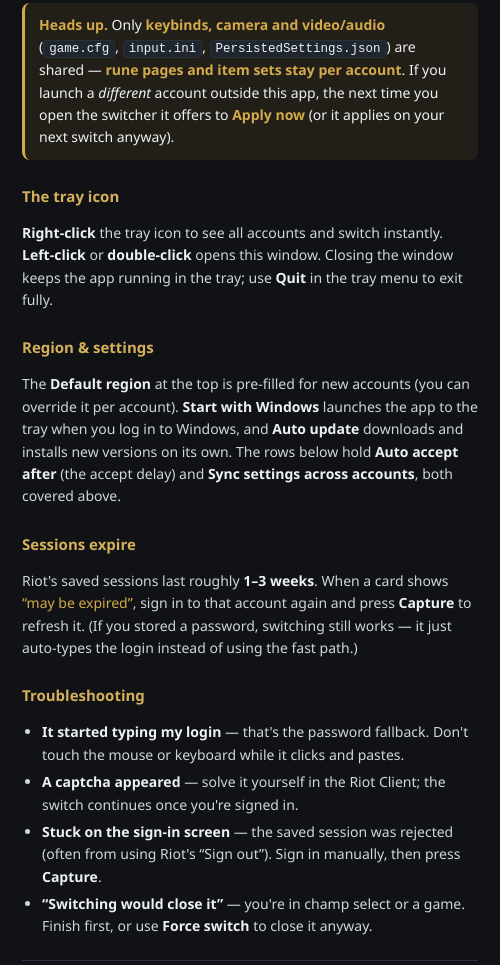
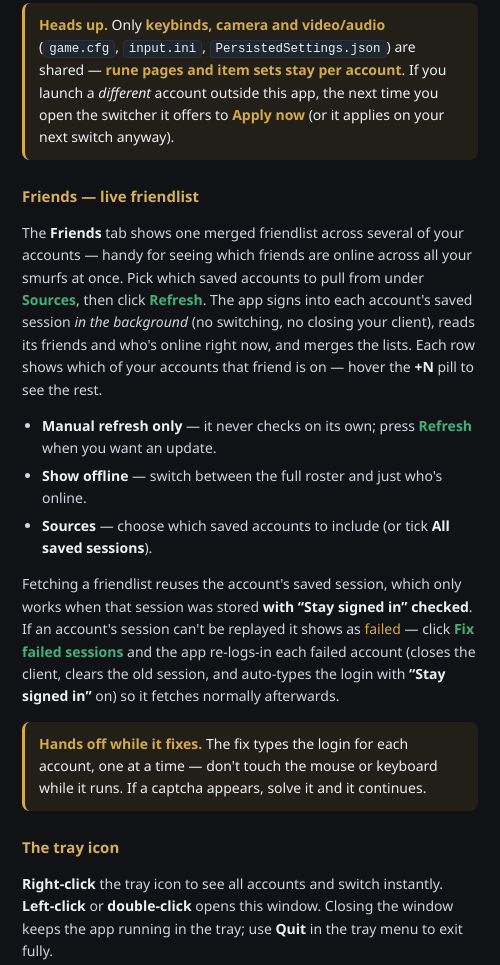
Before and after one commit to Jonas-Merforth/league-account-switcher, an Electron app: page src/help/help.html in a window 500 px wide. Shown: the part 2487-3452 px from the top of the page. Drawn offline with Linux system fonts and the light colour scheme.

Commit message:
Friends: name accounts behind the "+N" pill on hover; document the tab
The condensed "+N" source pill now carries a title listing the accounts it
stands in for, so hovering it names them instead of only showing the count.

Document the Friends / live-friendlist tab (sources, refresh, show-offline,
the +N hover, aggressive fetching, and the "Fix failed sessions" re-login
flow) in the README and the in-app help guide, which didn't mention it yet.

```diff
--- a/src/help/help.html
+++ b/src/help/help.html
@@ -142,6 +142,29 @@
       you open the switcher it offers to <b>Apply now</b> (or it applies on your next switch anyway).
     </div>
 
+    <h2>Friends — live friendlist</h2>
+    <p>The <b>Friends</b> tab shows one merged friendlist across several of your accounts — handy for
+    seeing which friends are online across all your smurfs at once. Pick which saved accounts to pull
+    from under <span class="btnname">Sources</span>, then click <span class="btnname">Refresh</span>.
+    The app signs into each account's saved session <i>in the background</i> (no switching, no closing
+    your client), reads its friends and who's online right now, and merges the lists. Each row shows
+    which of your accounts that friend is on — hover the <b>+N</b> pill to see the rest.</p>
+    <ul>
+      <li><b>Manual refresh only</b> — it never checks on its own; press
+        <span class="btnname">Refresh</span> when you want an update.</li>
+      <li><b>Show offline</b> — switch between the full roster and just who's online.</li>
+      <li><b>Sources</b> — choose which saved accounts to include (or tick <b>All saved sessions</b>).</li>
+    </ul>
+    <p>Fetching a friendlist reuses the account's saved session, which only works when that session was
+    stored <b>with “Stay signed in” checked</b>. If an account's session can't be replayed it shows as
+    <span style="color:var(--yellow)">failed</span> — click <span class="btnname">Fix failed sessions</span>
+    and the app re-logs-in each failed account (closes the client, clears the old session, and auto-types
+    the login with <b>“Stay signed in”</b> on) so it fetches normally afterwards.</p>
+    <div class="callout">
+      <b>Hands off while it fixes.</b> The fix types the login for each account, one at a time — don't
+      touch the mouse or keyboard while it runs. If a captcha appears, solve it and it continues.
+    </div>
+
     <h2>The tray icon</h2>
     <p><b>Right-click</b> the tray icon to see all accounts and switch instantly. <b>Left-click</b> or
     <b>double-click</b> opens this window. Closing the window keeps the app running in the tray; use
--- a/src/renderer/app.js
+++ b/src/renderer/app.js
@@ -709,7 +709,10 @@ function renderFriendsPoc() {
       sources.appendChild(el('span', 'friend-source-badge', source));
     }
     if (seen.length > shown) {
-      sources.appendChild(el('span', 'friend-source-badge more', `+${seen.length - shown}`));
+      const hidden = seen.slice(shown);
+      const more = el('span', 'friend-source-badge more', `+${hidden.length}`);
+      more.title = hidden.join(', '); // hovering the "+N" pill names the accounts it stands in for
+      sources.appendChild(more);
     }
     row.appendChild(sources);
     list.appendChild(row);
```
Also changed, not shown: README.md.
